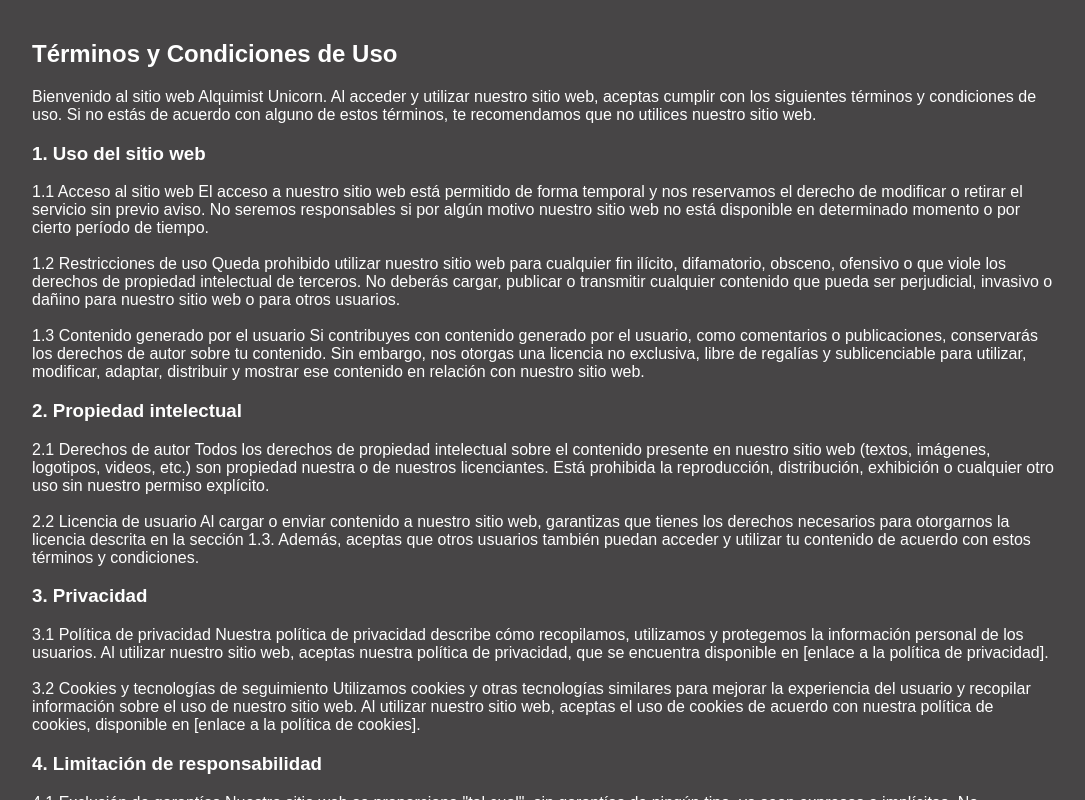
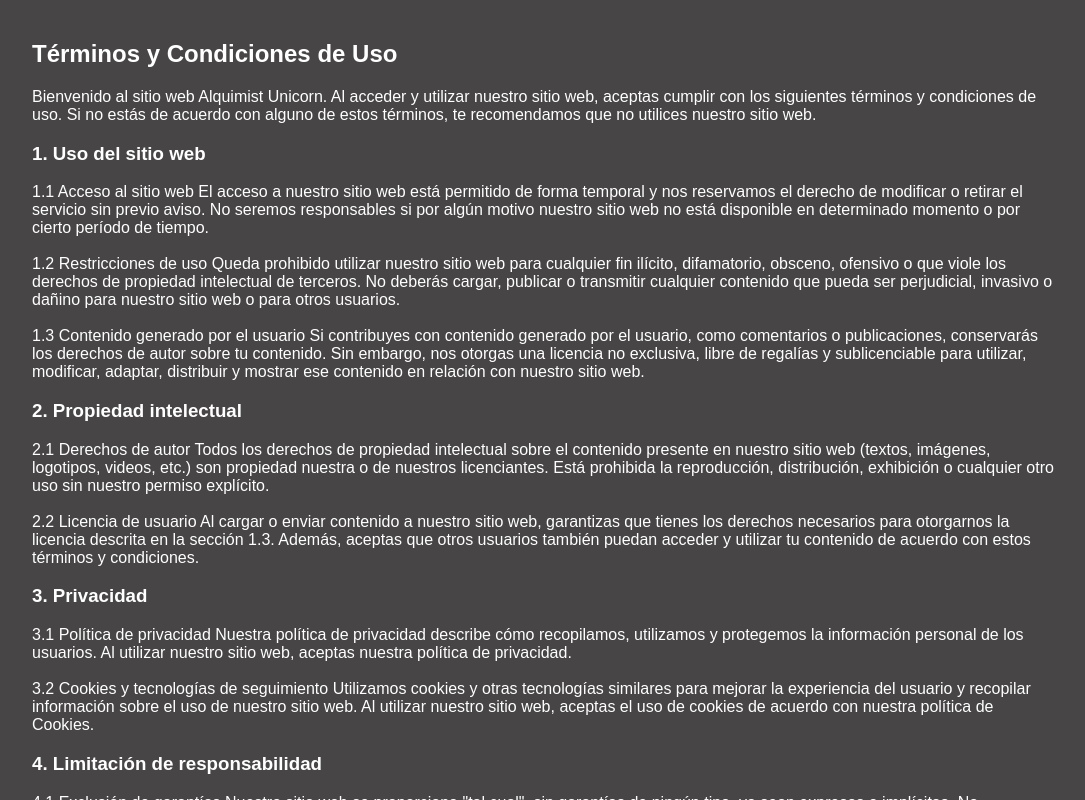
Before and after one commit to JCaucaman/sistema-inventario-cliente, an Angular app: page /condiciones-de-uso in a window 1280 px wide. Shown: the whole page, without its empty margins (96-1181 px from the left). Built offline with nearby package versions, Linux system fonts and the light colour scheme.

Commit message:
correcciones terminos de uso

```diff
--- a/src/app/components/condiciones-de-usos/condiciones-de-usos.component.html
+++ b/src/app/components/condiciones-de-usos/condiciones-de-usos.component.html
@@ -27,10 +27,10 @@
         <h3>3. Privacidad</h3>
         <p>
             3.1 Política de privacidad
-            Nuestra política de privacidad describe cómo recopilamos, utilizamos y protegemos la información personal de los usuarios. Al utilizar nuestro sitio web, aceptas nuestra política de privacidad, que se encuentra disponible en [enlace a la política de privacidad].
+            Nuestra política de privacidad describe cómo recopilamos, utilizamos y protegemos la información personal de los usuarios. Al utilizar nuestro sitio web, aceptas nuestra política de privacidad.
             <br><br>
             3.2 Cookies y tecnologías de seguimiento
-            Utilizamos cookies y otras tecnologías similares para mejorar la experiencia del usuario y recopilar información sobre el uso de nuestro sitio web. Al utilizar nuestro sitio web, aceptas el uso de cookies de acuerdo con nuestra política de cookies, disponible en [enlace a la política de cookies].
+            Utilizamos cookies y otras tecnologías similares para mejorar la experiencia del usuario y recopilar información sobre el uso de nuestro sitio web. Al utilizar nuestro sitio web, aceptas el uso de cookies de acuerdo con nuestra política de Cookies.
         </p>
         <h3>4. Limitación de responsabilidad</h3>
         <p>
@@ -56,7 +56,7 @@
         <h3>7. Disposiciones generales</h3>
         <p>
             7.1 Ley aplicable y jurisdicción
-            Estos términos y condiciones se rigen por las leyes del país [nombre del país]. Cualquier disputa que surja en relación con estos términos y condiciones estará sujeta a la jurisdicción exclusiva de los tribunales del país [nombre del país].
+            Estos términos y condiciones se rigen por las leyes del país [nombre del país]. Cualquier disputa que surja en relación con estos términos y condiciones estará sujeta a la jurisdicción exclusiva de los tribunales del país de Chile.
             <br><br>
             7.2 Divisibilidad
             Si alguna disposición de estos términos y condiciones se considera inválida o inaplicable, las demás disposiciones seguirán siendo válidas y aplicables en la medida permitida por la ley.
```
